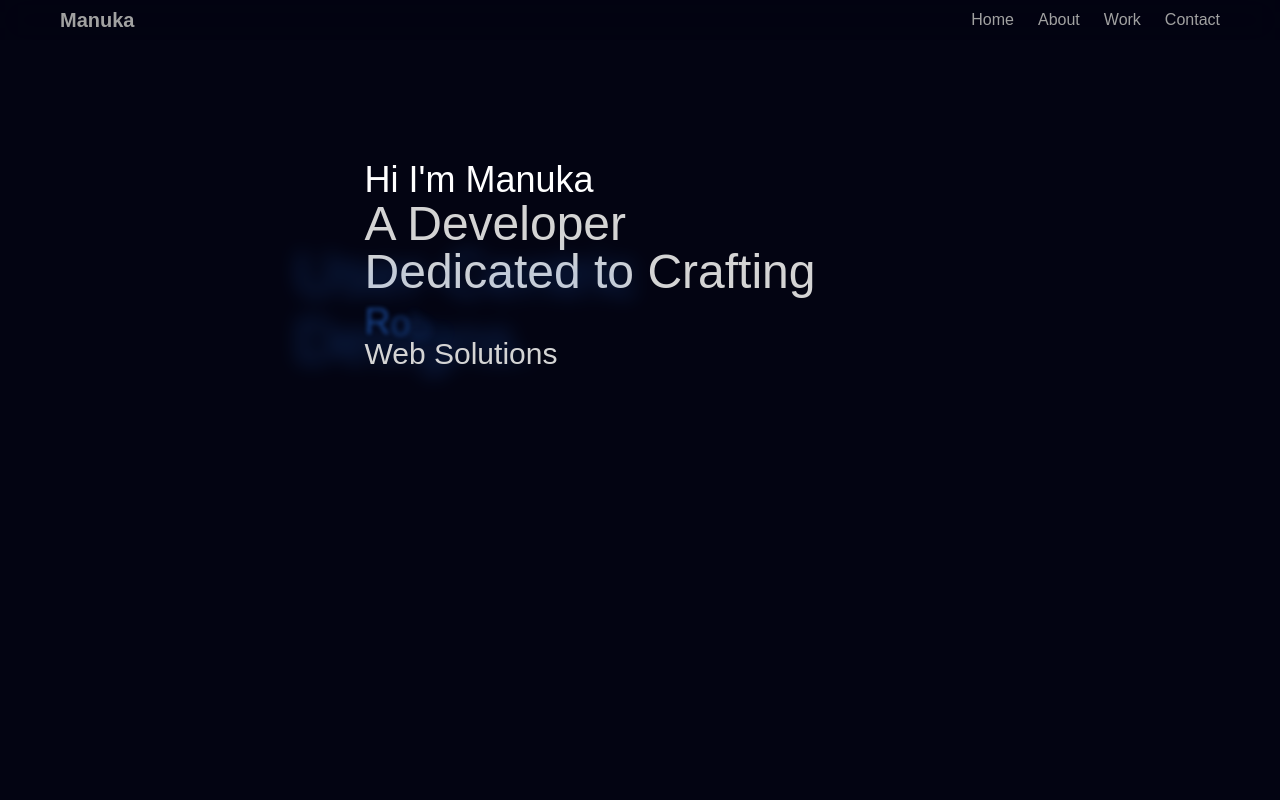
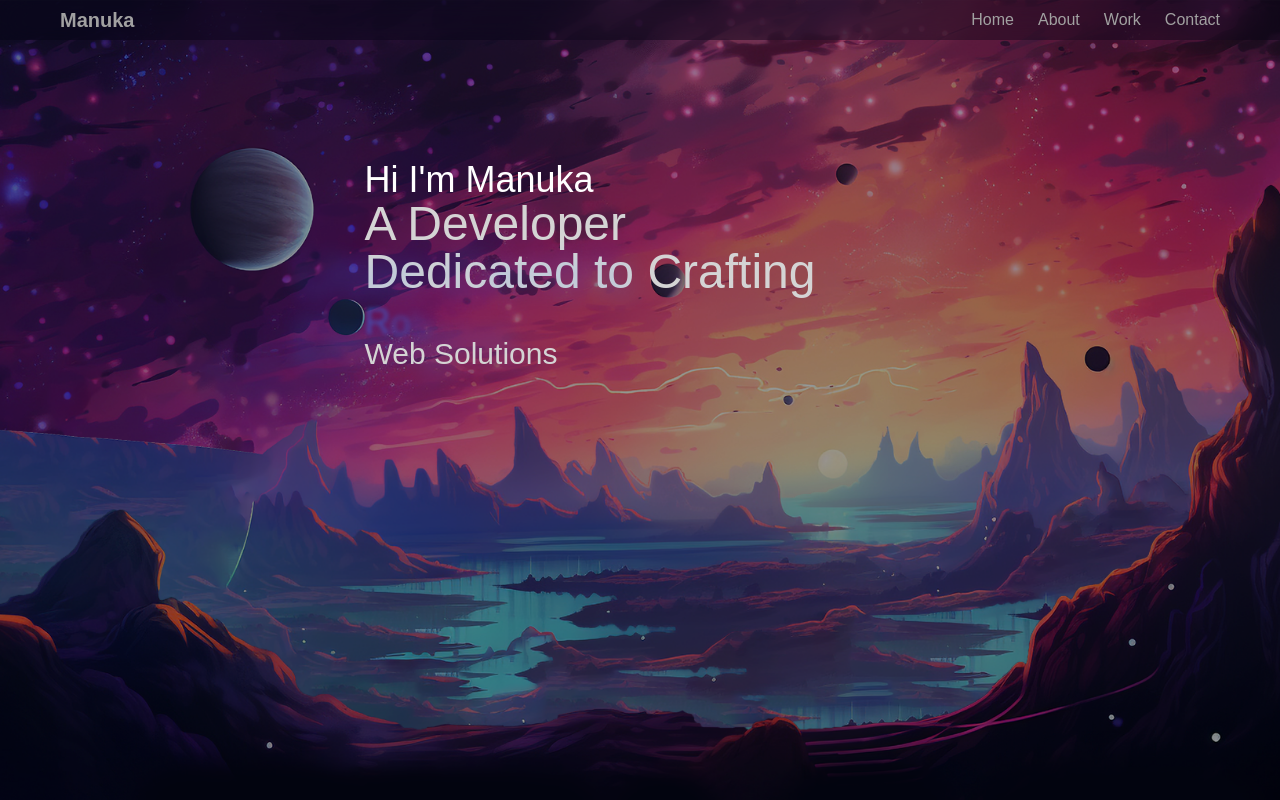
Before and after one commit to Manukagallage7/Portfolio-in-Tree.js, a React (Vite) app: page / in a window 1280 px wide. Built offline with nearby package versions, Linux system fonts and the light colour scheme; a web font is replaced by a local one.

Commit message:
feat: integrate ParallaxBackground component into Hero section for enhanced visuals

```diff
--- a/src/sections/Hero.jsx
+++ b/src/sections/Hero.jsx
@@ -1,10 +1,15 @@
 import React from 'react'
 import HeroText from '../components/HeroText'
+import ParallaxBackground from '../components/ParallaxBackground.jsx'
 
 const Hero = () => {
     return (
         <section className="flex items-start justify-center md:items-start md:justify:start min-h-screen overflow-hidden c-space">
             <HeroText />
+            <ParallaxBackground />
+            <figure className='absolute inset-0'
+            style={{width: "100vw", height: "100vh"}}>
+            </figure>
         </section>
     )
 }
```
